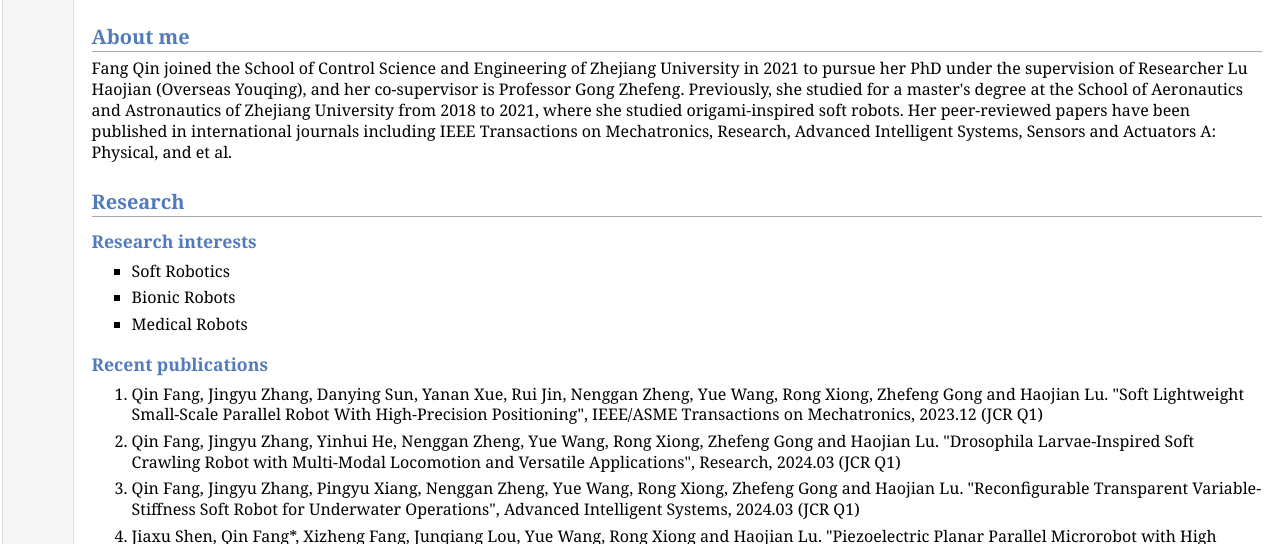
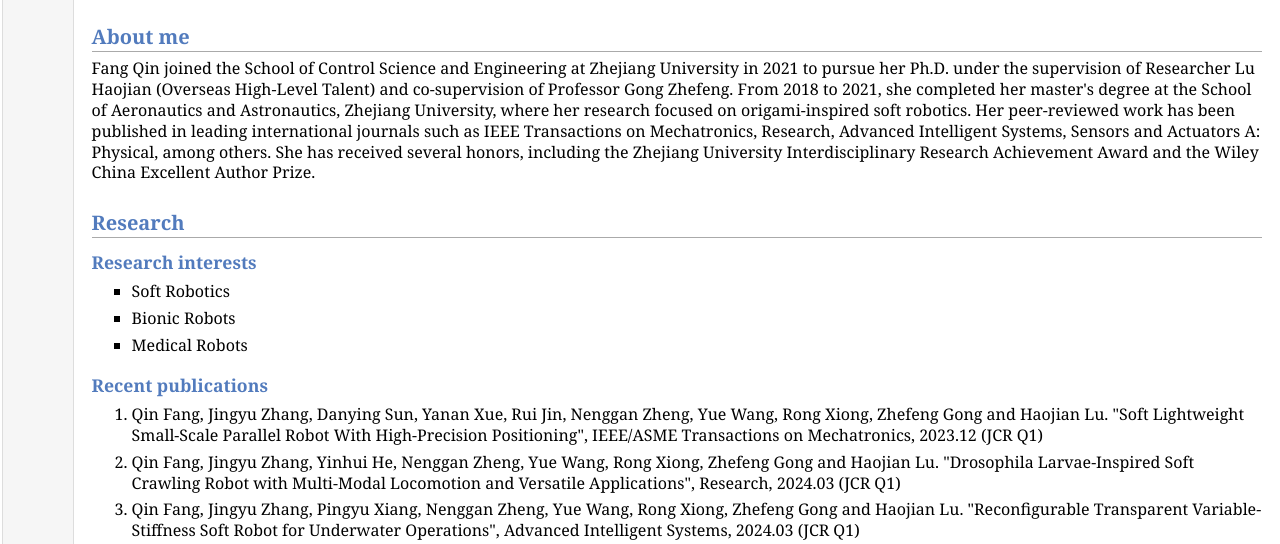
Before and after one commit to fangqin-hit/fangqin-git.github.io, a plain HTML site: page index.html in a window 1280 px wide. Shown: the part 246-790 px from the top of the page. Drawn offline with Linux system fonts and the light colour scheme.

Commit message:
Update index.html

```diff
--- a/index.html
+++ b/index.html
@@ -29,7 +29,7 @@
 <b>E-mail:</b> <a href="mailto:zhouxiuze@foxmail.com">fangqin@hit.edu.cn</a></p>
 </td></tr></table>
 <h2>About me</h2>
-<p>Fang Qin joined the School of Control Science and Engineering of Zhejiang University in 2021 to pursue her PhD under the supervision of Researcher Lu Haojian (Overseas Youqing), and her co-supervisor is Professor Gong Zhefeng. Previously, she studied for a master's degree at the School of Aeronautics and Astronautics of Zhejiang University from 2018 to 2021, where she studied origami-inspired soft robots. Her peer-reviewed papers have been published in international journals including IEEE Transactions on Mechatronics, Research, Advanced Intelligent Systems, Sensors and Actuators A: Physical, and et al.</p>
+<p>Fang Qin joined the School of Control Science and Engineering at Zhejiang University in 2021 to pursue her Ph.D. under the supervision of Researcher Lu Haojian (Overseas High-Level Talent) and co-supervision of Professor Gong Zhefeng. From 2018 to 2021, she completed her master's degree at the School of Aeronautics and Astronautics, Zhejiang University, where her research focused on origami-inspired soft robotics. Her peer-reviewed work has been published in leading international journals such as IEEE Transactions on Mechatronics, Research, Advanced Intelligent Systems, Sensors and Actuators A: Physical, among others. She has received several honors, including the Zhejiang University Interdisciplinary Research Achievement Award and the Wiley China Excellent Author Prize.</p>
 <h2>Research</h2>
 <h3>Research interests</h3>
 <ul>
```
